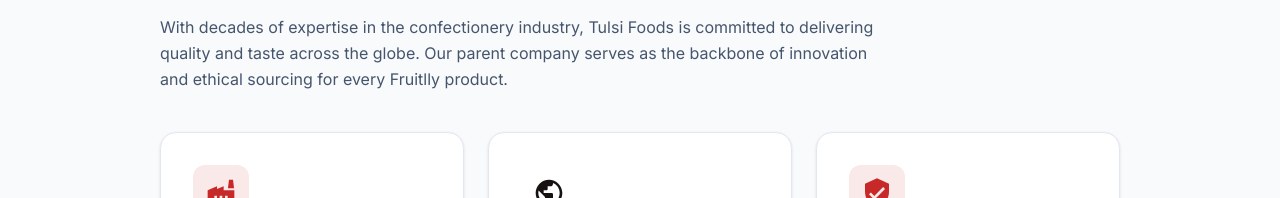
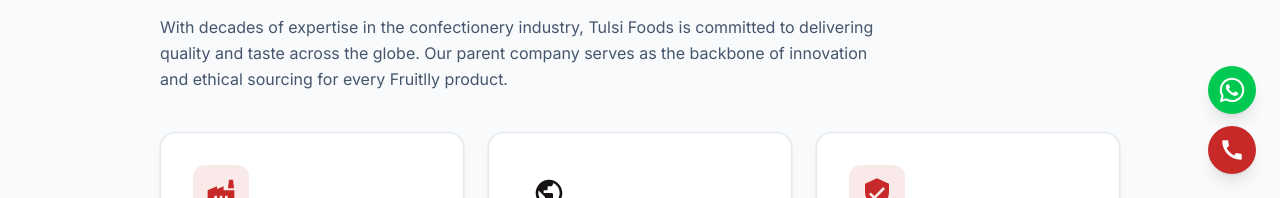
Before and after one commit to Darshan172003/Fruitlly, a React (Vite) app in the folder frontend/: page /about in a window 1280 px wide. Shown: the part 602-800 px from the top of the page. Built offline with nearby package versions, Linux system fonts and the light colour scheme.

Commit message:
feat: Add FloatingContactButtons component for enhanced user interaction

```diff
--- a/frontend/src/App.tsx
+++ b/frontend/src/App.tsx
@@ -12,6 +12,7 @@ import Blog from './pages/Blog';
 import Recipes from './pages/Recipes';
 import Products from './pages/Products';
 import NotFound from './pages/NotFound';
+import FloatingContactButtons from './components/ui/FloatingContactButtons';
 
 const ScrollToTop = () => {
   const { pathname } = useLocation();
@@ -46,6 +47,8 @@ export default function App() {
           </Routes>
         </main>
 
+        <FloatingContactButtons />
+
         <Footer />
       </div>
     </Router>
--- /dev/null
+++ b/frontend/src/components/ui/FloatingContactButtons.tsx
@@ -0,0 +1,116 @@
+import { useEffect, useState } from 'react';
+import { FaWhatsapp } from 'react-icons/fa';
+import { MdCall, MdClose } from 'react-icons/md';
+
+const PHONE_NUMBER = '+919422283890';
+const PHONE_DIGITS = PHONE_NUMBER.replace(/\D/g, '');
+
+const FloatingContactButtons = () => {
+  const [isSmallScreen, setIsSmallScreen] = useState(false);
+  const [isHoveringCall, setIsHoveringCall] = useState(false);
+  const [isMobileHintVisible, setIsMobileHintVisible] = useState(false);
+
+  const whatsappUrl = `https://wa.me/${PHONE_DIGITS}`;
+  const callUrl = `tel:+${PHONE_DIGITS}`;
+
+  useEffect(() => {
+    const mediaQuery = window.matchMedia('(max-width: 639px)');
+
+    const handleScreenChange = (event: MediaQueryListEvent) => {
+      setIsSmallScreen(event.matches);
+    };
+
+    setIsSmallScreen(mediaQuery.matches);
+    mediaQuery.addEventListener('change', handleScreenChange);
+
+    return () => {
+      mediaQuery.removeEventListener('change', handleScreenChange);
+    };
+  }, []);
+
+  useEffect(() => {
+    if (!isSmallScreen) {
+      setIsMobileHintVisible(false);
+      return;
+    }
+
+    let hideTimeout: ReturnType<typeof setTimeout> | null = null;
+
+    const showMessageTemporarily = () => {
+      setIsMobileHintVisible(true);
+
+      if (hideTimeout) {
+        clearTimeout(hideTimeout);
+      }
+
+      hideTimeout = setTimeout(() => {
+        setIsMobileHintVisible(false);
+      }, 3000);
+    };
+
+    const intervalId = setInterval(showMessageTemporarily, 10000);
+
+    return () => {
+      clearInterval(intervalId);
+
+      if (hideTimeout) {
+        clearTimeout(hideTimeout);
+      }
+    };
+  }, [isSmallScreen]);
+
+  const shouldShowCallHint = isHoveringCall || isMobileHintVisible;
+  const shouldShakeCallIconMobile = isSmallScreen && isMobileHintVisible;
+  const shouldShakeCallIconDesktop = !isSmallScreen && isHoveringCall;
+  const handleCloseCallHint = () => {
+    setIsMobileHintVisible(false);
+  };
+
+  return (
+    <div className="fixed bottom-6 right-6 z-50 flex flex-col gap-3">
+      <a
+        href={whatsappUrl}
+        target="_blank"
+        rel="noopener noreferrer"
+        aria-label="Chat on WhatsApp"
+        className="w-12 h-12 rounded-full bg-green-500 text-white shadow-lg hover:scale-105 transition-transform duration-200 flex items-center justify-center"
+      >
+        <FaWhatsapp size={28} />
+      </a>
+
+      <div
+        className="relative"
+        onMouseEnter={() => setIsHoveringCall(true)}
+        onMouseLeave={() => setIsHoveringCall(false)}
+      >
+        <div
+          className={`absolute right-14 top-1/2 -translate-y-1/2 rounded-lg bg-white px-3 py-1.5 text-sm font-medium text-text-dark shadow-md transition-all duration-300 ease-out ${shouldShowCallHint ? 'opacity-100 translate-x-0' : 'opacity-0 translate-x-4 pointer-events-none'}`}
+        >
+          <div className="flex items-center gap-2 whitespace-nowrap">
+            <span>Call now</span>
+            {isSmallScreen && (
+              <button
+                type="button"
+                onClick={handleCloseCallHint}
+                aria-label="Close call message"
+                className="text-gray-500 hover:text-text-dark transition-colors"
+              >
+                <MdClose size={16} />
+              </button>
+            )}
+          </div>
+        </div>
+
+        <a
+          href={callUrl}
+          aria-label="Call now"
+          className={`w-12 h-12 rounded-full bg-primary text-white shadow-lg hover:scale-105 transition-transform duration-200 flex items-center justify-center ${shouldShakeCallIconMobile ? 'call-icon-shake' : ''} ${shouldShakeCallIconDesktop ? 'call-icon-shake-once' : ''}`}
+        >
+          <MdCall size={26} />
+        </a>
+      </div>
+    </div>
+  );
+};
+
+export default FloatingContactButtons;
```
